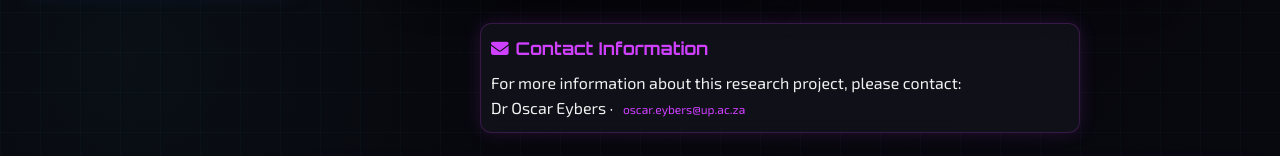
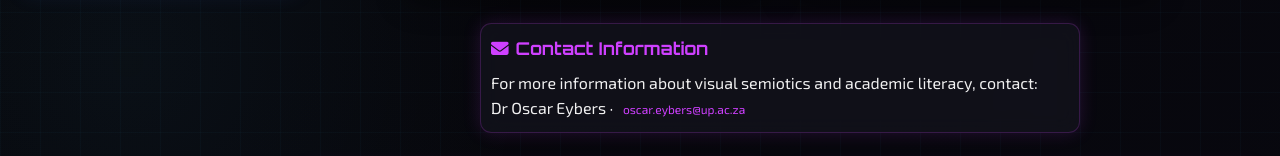
Before and after one commit to oeybers-cpu/visual_semiotics, a plain HTML site: page index.html in a window 1280 px wide. Shown: the part 348-504 px from the top of the page. Drawn offline with Linux system fonts and the light colour scheme.

Commit message:
Update index.html

```diff
--- a/index.html
+++ b/index.html
@@ -702,7 +702,7 @@
 
         <div class="contact-card">
           <h2><i class="fas fa-envelope"></i> Contact Information</h2>
-          <p>For more information about this research project, please contact:</p>
+          <p>For more information about visual semiotics and academic literacy, contact:</p>
           <p>Dr Oscar Eybers · <a href="mailto:oscar.eybers@up.ac.za">oscar.eybers@up.ac.za</a></p>
         </div>
 
```
